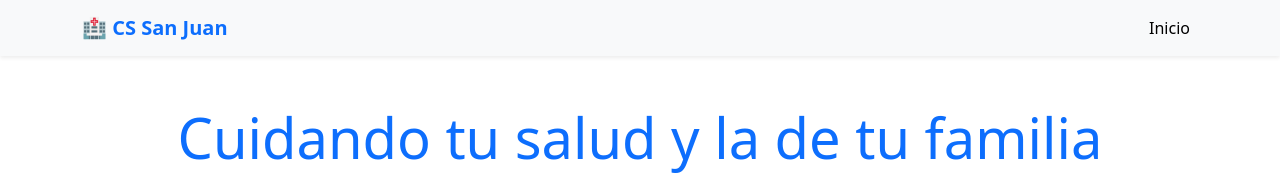
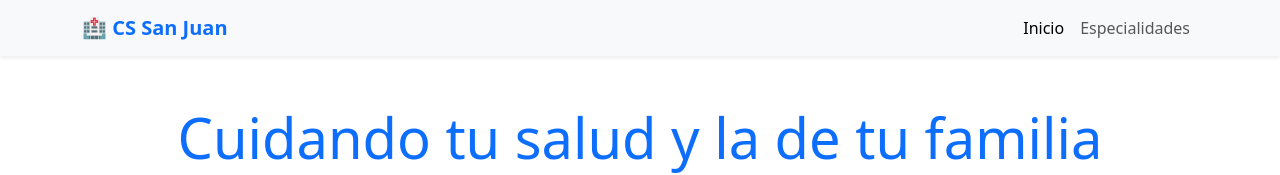
Before and after one commit to BrendaFM/HerramientasS2, a plain HTML site: page index.html in a window 1280 px wide. Shown: the top 175 px of the page. Drawn offline with nearby package versions, Linux system fonts and the light colour scheme.

Commit message:
REFACTOR: Acceso de especialidades en vista principal

```diff
--- a/index.html
+++ b/index.html
@@ -19,6 +19,7 @@
                     <li class="nav-item">
                         <a class="nav-link active" href="index.html">Inicio</a>
                     </li>
+                    <li class="nav-item"><a class="nav-link" href="especialidades.html">Especialidades</a></li>
                 </ul>
             </div>
         </div>
```
